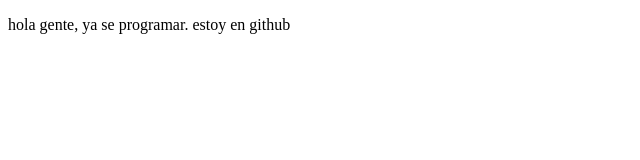
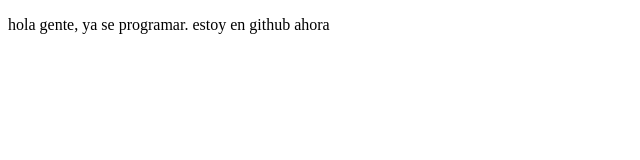
Before and after one commit to NahuelRey1420/ProyectoDemoCursoPrework, a plain HTML site: page index.html in a window 1280 px wide. Shown: the full height of the page, 0-640 px from the left. Drawn offline with Linux system fonts and the light colour scheme.

Commit message:
cambios en index

```diff
--- a/index.html
+++ b/index.html
@@ -8,7 +8,7 @@
 </head>
 <body>
     <p>
-        hola gente, ya se programar. estoy en github
+        hola gente, ya se programar. estoy en github ahora
     </p>
 </body>
 </html>
```
